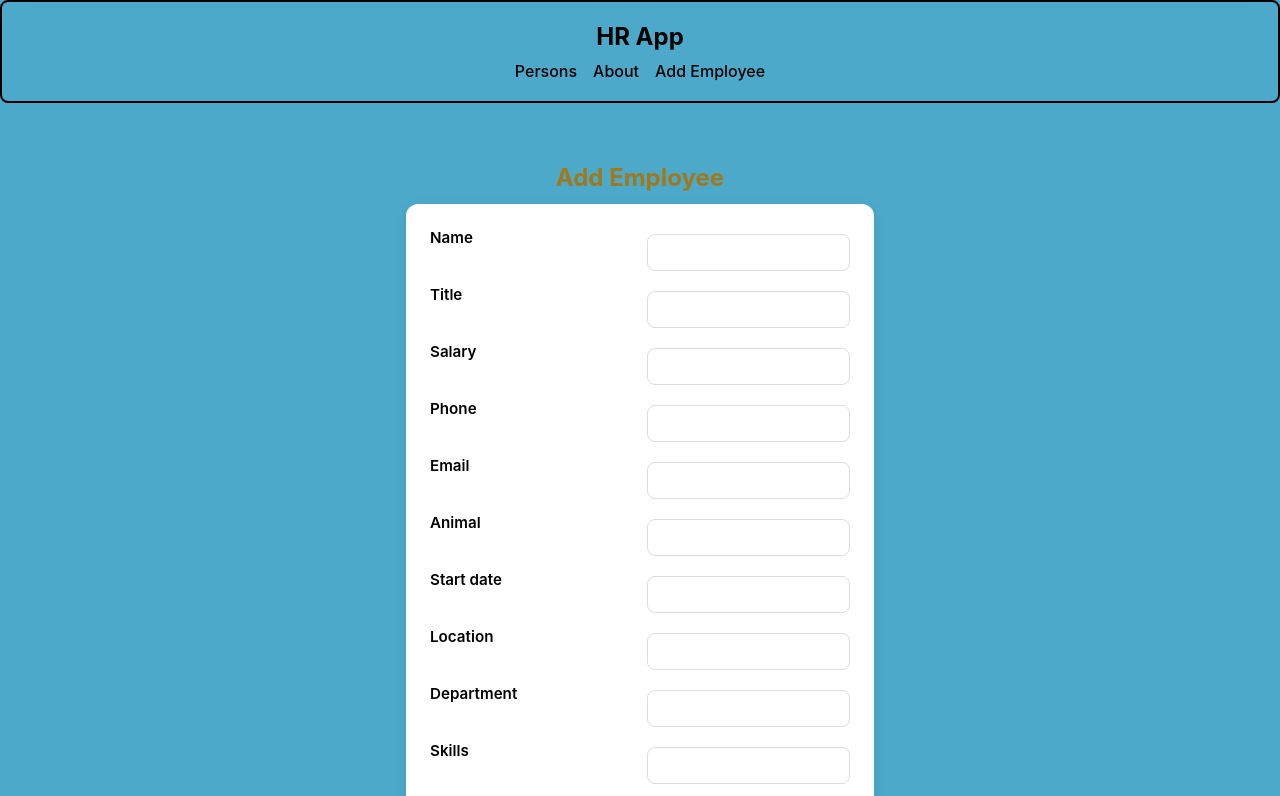
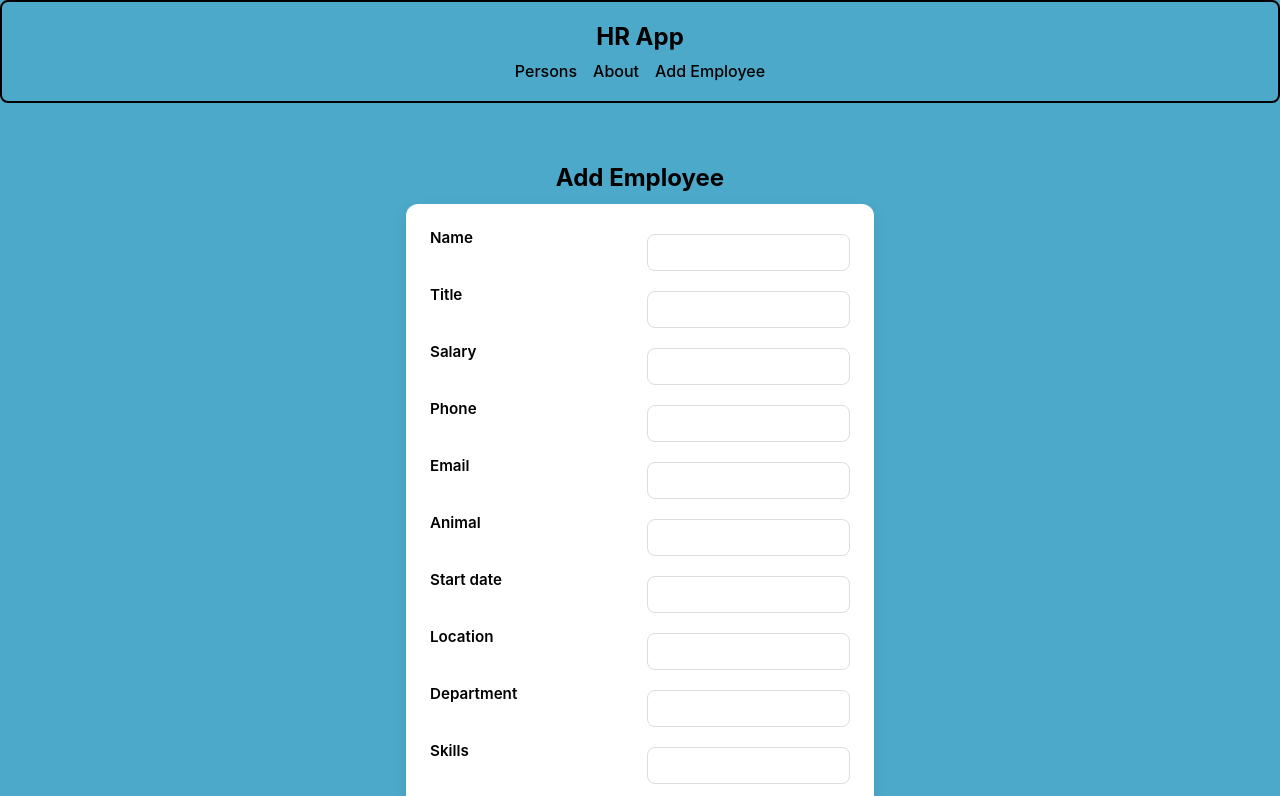
Before and after one commit to Iflix0fox/new-react, a React (Vite) app in the folder hr-app/: page /add-employee in a window 1280 px wide. Shown: the top 796 px of the page. Built offline with nearby package versions, Linux system fonts and the light colour scheme; data requests are answered from the project's data file.

Commit message:
server installed and axios

```diff
--- a/hr-app/package.json
+++ b/hr-app/package.json
@@ -5,11 +5,14 @@
   "type": "module",
   "scripts": {
     "dev": "vite",
+    "server": "json-server --watch src/assets/db.json --port 3001",
     "build": "vite build",
     "lint": "eslint .",
     "preview": "vite preview"
   },
   "dependencies": {
+    "axios": "^1.13.2",
+    "json-server": "^1.0.0-beta.3",
     "react": "^19.1.1",
     "react-dom": "^19.1.1",
     "react-router": "^7.9.5"
--- a/hr-app/src/App.jsx
+++ b/hr-app/src/App.jsx
@@ -4,12 +4,12 @@ import Header from "./components/Header";
 import PersonList from "./components/PersonList";
 import About from "./components/About";
 import { BrowserRouter as Router, Route, Routes } from "react-router";
-import { useState } from "react";
-import employeeData from "./assets/employeeData.json";
+import { useState, useEffect } from "react";
 import AddEmployee from "./components/Addemployee";
+import axios from "axios";
 
 function App() {
-  const [employees, setEmployees] = useState(employeeData);
+  const [employees, setEmployees] = useState([]);
   const [formData, setFormData] = useState({
     name: "",
     title: "",
@@ -23,16 +23,25 @@ function App() {
     skills: "",
   });
 
-  const handleClick = (employeeData) => {
-    setEmployees([
-      ...employees,
-      {
-        id: Date.now(),
-        ...employeeData,
-        skills: formData.skills.split(",").map((skill) => skill.trim()),
-      },
-    ]);
+  const handleClick = () => {
+    axios
+      .post("http://localhost:3001/employees", {
+        ...formData,
+        skills: formData.skills
+          ? formData.skills.split(",").map((s) => s.trim())
+          : [],
+        isFavourite: false,
+      })
+      .then((response) => {
+        setEmployees([...employees, response.data]);
+      });
   };
+
+  useEffect(() => {
+    axios.get("http://localhost:3001/employees").then((response) => {
+      setEmployees(response.data);
+    });
+  }, []);
 
   return (
     <Router>
--- /dev/null
+++ b/hr-app/src/assets/db.json
@@ -0,0 +1,188 @@
+{
+  "employees": [
+    {
+      "id": "1",
+      "name": "Alice Johnson",
+      "title": "Software Engineer",
+      "salary": 72000,
+      "phone": "+358-40-123-4567",
+      "email": "alice.johnson@example.com",
+      "animal": "Cat",
+      "startDate": "2021-03-15",
+      "location": "Helsinki",
+      "department": "Engineering",
+      "skills": [
+        "JavaScript",
+        "React",
+        "Node.js"
+      ]
+    },
+    {
+      "id": "2",
+      "name": "Markus Niemi",
+      "title": "UX Designer",
+      "salary": 65000,
+      "phone": "+358-50-987-6543",
+      "email": "markus.niemi@example.com",
+      "animal": "Dog",
+      "startDate": "2020-08-01",
+      "location": "Espoo",
+      "department": "Design",
+      "skills": [
+        "Figma",
+        "UI Design",
+        "Prototyping"
+      ]
+    },
+    {
+      "id": "3",
+      "name": "Sara Virtanen",
+      "title": "Project Manager",
+      "salary": 82000,
+      "phone": "+358-44-222-1111",
+      "email": "sara.virtanen@example.com",
+      "animal": "Owl",
+      "startDate": "2019-05-20",
+      "location": "Tampere",
+      "department": "Management",
+      "skills": [
+        "Leadership",
+        "Agile",
+        "Scrum"
+      ]
+    },
+    {
+      "id": "4",
+      "name": "John Smith",
+      "title": "Data Analyst",
+      "salary": 70000,
+      "phone": "+358-40-555-7788",
+      "email": "john.smith@example.com",
+      "animal": "Rabbit",
+      "startDate": "2022-01-10",
+      "location": "Helsinki",
+      "department": "Analytics",
+      "skills": [
+        "Python",
+        "SQL",
+        "Power BI"
+      ]
+    },
+    {
+      "id": "5",
+      "name": "Emma Laine",
+      "title": "Marketing Specialist",
+      "salary": 60000,
+      "phone": "+358-45-666-7777",
+      "email": "emma.laine@example.com",
+      "animal": "Fox",
+      "startDate": "2020-11-05",
+      "location": "Turku",
+      "department": "Marketing",
+      "skills": [
+        "SEO",
+        "Content Writing",
+        "Social Media"
+      ]
+    },
+    {
+      "id": "6",
+      "name": "David Brown",
+      "title": "HR Manager",
+      "salary": 75000,
+      "phone": "+358-41-333-4444",
+      "email": "david.brown@example.com",
+      "animal": "Dog",
+      "startDate": "2018-04-23",
+      "location": "Helsinki",
+      "department": "Human Resources",
+      "skills": [
+        "Recruiting",
+        "Conflict Resolution",
+        "Communication"
+      ]
+    },
+    {
+      "id": "7",
+      "name": "Laura Korhonen",
+      "title": "Front-End Developer",
+      "salary": 68000,
+      "phone": "+358-40-222-3333",
+      "email": "laura.korhonen@example.com",
+      "animal": "Panda",
+      "startDate": "2023-02-14",
+      "location": "Oulu",
+      "department": "Engineering",
+      "skills": [
+        "HTML",
+        "CSS",
+        "Vue.js"
+      ]
+    },
+    {
+      "id": "8",
+      "name": "Peter Wilson",
+      "title": "System Administrator",
+      "salary": 71000,
+      "phone": "+358-50-777-8888",
+      "email": "peter.wilson@example.com",
+      "animal": "Eagle",
+      "startDate": "2017-09-19",
+      "location": "Espoo",
+      "department": "IT",
+      "skills": [
+        "Linux",
+        "Networking",
+        "Security"
+      ]
+    },
+    {
+      "id": "9",
+      "name": "Mia Räsänen",
+      "title": "Customer Support Lead",
+      "salary": 58000,
+      "phone": "+358-45-111-2222",
+      "email": "mia.rasanen@example.com",
+      "animal": "Dolphin",
+      "startDate": "2021-06-30",
+      "location": "Helsinki",
+      "department": "Support",
+      "skills": [
+        "CRM",
+        "Problem Solving",
+        "Communication"
+      ]
+    },
+    {
+      "id": "10",
+      "name": "Tom Eriksson",
+      "title": "QA Engineer",
+      "salary": 69000,
+      "phone": "+358-44-999-0000",
+      "email": "tom.eriksson@example.com",
+      "animal": "Tiger",
+      "startDate": "2019-12-12",
+      "location": "Tampere",
+      "department": "Quality Assurance",
+      "skills": [
+        "Testing",
+        "Automation",
+        "Jest"
+      ]
+    },
+    {
+      "id": "bc1d",
+      "name": "jykgsdfu",
+      "title": "",
+      "salary": "",
+      "phone": "",
+      "email": "",
+      "animal": "dcds",
+      "startDate": "",
+      "location": "",
+      "department": "",
+      "skills": [],
+      "isFavourite": false
+    }
+  ]
+}
--- a/hr-app/src/assets/employeeData.json
+++ /dev/null
@@ -1,132 +0,0 @@
-[
-  {
-    "id": 1,
-    "name": "Alice Johnson",
-    "title": "Software Engineer",
-    "salary": 72000,
-    "phone": "+358-40-123-4567",
-    "email": "alice.johnson@example.com",
-    "animal": "Cat",
-    "startDate": "2021-03-15",
-    "location": "Helsinki",
-    "department": "Engineering",
-    "skills": ["JavaScript", "React", "Node.js"]
-  },
-  {
-    "id": 2,
-    "name": "Markus Niemi",
-    "title": "UX Designer",
-    "salary": 65000,
-    "phone": "+358-50-987-6543",
-    "email": "markus.niemi@example.com",
-    "animal": "Dog",
-    "startDate": "2020-08-01",
-    "location": "Espoo",
-    "department": "Design",
-    "skills": ["Figma", "UI Design", "Prototyping"]
-  },
-  {
-    "id": 3,
-    "name": "Sara Virtanen",
-    "title": "Project Manager",
-    "salary": 82000,
-    "phone": "+358-44-222-1111",
-    "email": "sara.virtanen@example.com",
-    "animal": "Owl",
-    "startDate": "2019-05-20",
-    "location": "Tampere",
-    "department": "Management",
-    "skills": ["Leadership", "Agile", "Scrum"]
-  },
-  {
-    "id": 4,
-    "name": "John Smith",
-    "title": "Data Analyst",
-    "salary": 70000,
-    "phone": "+358-40-555-7788",
-    "email": "john.smith@example.com",
-    "animal": "Rabbit",
-    "startDate": "2022-01-10",
-    "location": "Helsinki",
-    "department": "Analytics",
-    "skills": ["Python", "SQL", "Power BI"]
-  },
-  {
-    "id": 5,
-    "name": "Emma Laine",
-    "title": "Marketing Specialist",
-    "salary": 60000,
-    "phone": "+358-45-666-7777",
-    "email": "emma.laine@example.com",
-    "animal": "Fox",
-    "startDate": "2020-11-05",
-    "location": "Turku",
-    "department": "Marketing",
-    "skills": ["SEO", "Content Writing", "Social Media"]
-  },
-  {
-    "id": 6,
-    "name": "David Brown",
-    "title": "HR Manager",
-    "salary": 75000,
-    "phone": "+358-41-333-4444",
-    "email": "david.brown@example.com",
-    "animal": "Dog",
-    "startDate": "2018-04-23",
-    "location": "Helsinki",
-    "department": "Human Resources",
-    "skills": ["Recruiting", "Conflict Resolution", "Communication"]
-  },
-  {
-    "id": 7,
-    "name": "Laura Korhonen",
-    "title": "Front-End Developer",
-    "salary": 68000,
-    "phone": "+358-40-222-3333",
-    "email": "laura.korhonen@example.com",
-    "animal": "Panda",
-    "startDate": "2023-02-14",
-    "location": "Oulu",
-    "department": "Engineering",
-    "skills": ["HTML", "CSS", "Vue.js"]
-  },
-  {
-    "id": 8,
-    "name": "Peter Wilson",
-    "title": "System Administrator",
-    "salary": 71000,
-    "phone": "+358-50-777-8888",
-    "email": "peter.wilson@example.com",
-    "animal": "Eagle",
-    "startDate": "2017-09-19",
-    "location": "Espoo",
-    "department": "IT",
-    "skills": ["Linux", "Networking", "Security"]
-  },
-  {
-    "id": 9,
-    "name": "Mia Räsänen",
-    "title": "Customer Support Lead",
-    "salary": 58000,
-    "phone": "+358-45-111-2222",
-    "email": "mia.rasanen@example.com",
-    "animal": "Dolphin",
-    "startDate": "2021-06-30",
-    "location": "Helsinki",
-    "department": "Support",
-    "skills": ["CRM", "Problem Solving", "Communication"]
-  },
-  {
-    "id": 10,
-    "name": "Tom Eriksson",
-    "title": "QA Engineer",
-    "salary": 69000,
-    "phone": "+358-44-999-0000",
-    "email": "tom.eriksson@example.com",
-    "animal": "Tiger",
-    "startDate": "2019-12-12",
-    "location": "Tampere",
-    "department": "Quality Assurance",
-    "skills": ["Testing", "Automation", "Jest"]
-  }
-]
--- a/hr-app/src/components/AddEmployee.module.css
+++ b/hr-app/src/components/AddEmployee.module.css
@@ -13,7 +13,7 @@
 h2 {
   grid-column: 1 / -1;
   margin-bottom: 12px;
-  color: #a1791d;
+  color: black;
   text-align: center;
 }
 
--- a/hr-app/src/components/Card.module.css
+++ b/hr-app/src/components/Card.module.css
@@ -20,7 +20,7 @@
 }
 
 .title {
-  font-size: 14px;
+  font-size: 17px;
   margin-bottom: 4px;
   color: #000;
 }
--- a/hr-app/src/components/PersonCard.jsx
+++ b/hr-app/src/components/PersonCard.jsx
@@ -2,6 +2,7 @@ import styles from "./Card.module.css";
 import animalEmojis from "../assets/animalEmojis.json";
 
 const Card = (props) => {
+  console.log(props, "testing");
   const yearsEmployed =
     new Date().getFullYear() - new Date(props.startDate).getFullYear();
 
--- a/hr-app/src/components/PersonList.jsx
+++ b/hr-app/src/components/PersonList.jsx
@@ -1,7 +1,8 @@
 import PersonCard from "./PersonCard.jsx";
 
-export default function PersonList({ employees }) {
+function PersonList({ employees }) {
   return employees.map((employee) => (
     <PersonCard key={employee.id} {...employee} />
   ));
 }
+export default PersonList;
```
Also changed, not shown: 1 other file (tests, documents, lock files or other folders).
